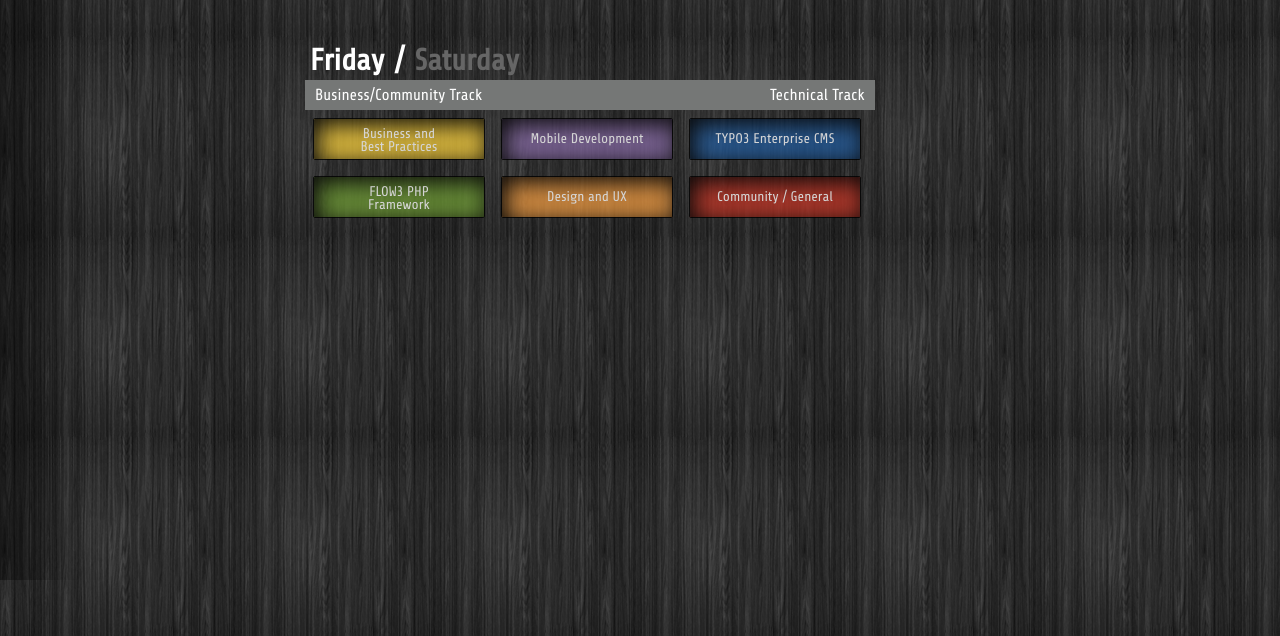
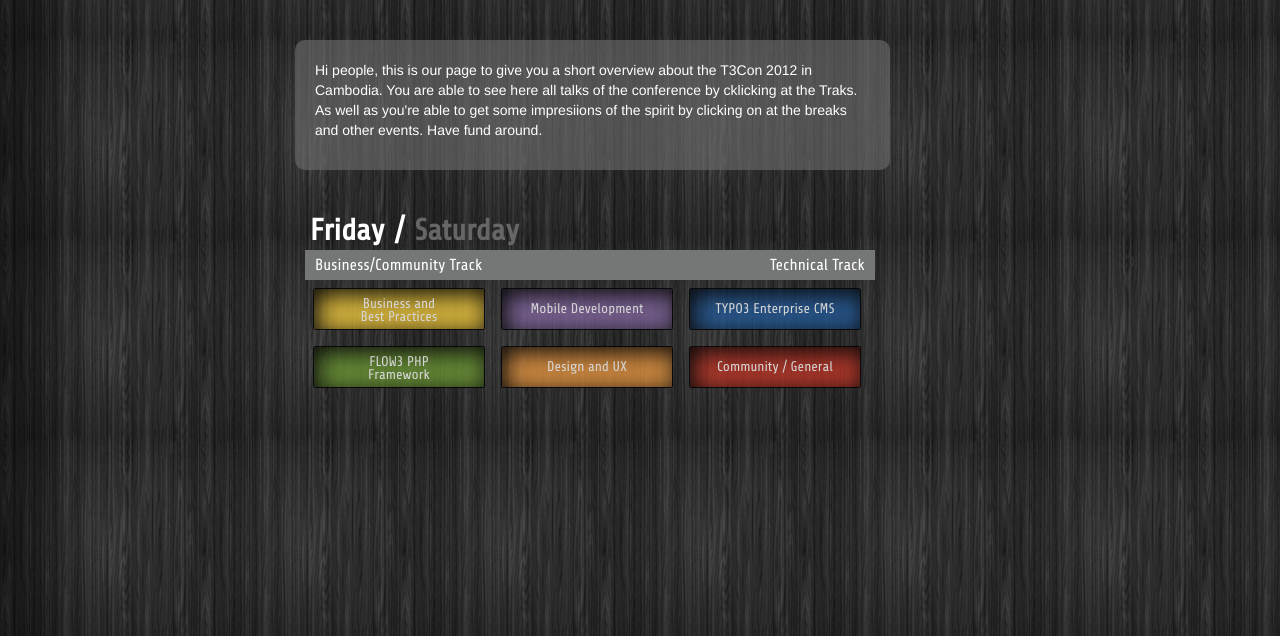
Before and after one commit to MultimediaOn10/t3confinal, a PHP site: page / in a window 1280 px wide. Shown: the part 160-796 px from the top of the page. Run offline with PHP 8.4, Linux system fonts and the light colour scheme; data that the repository does not hold is empty; some libraries are stand-ins or nearby versions.

Commit message:
TASK:Manual

```diff
--- a/css/main.css
+++ b/css/main.css
@@ -365,3 +365,16 @@ body {
 	float: left;
 	margin: 0px 5px 0px 5px;
 }
+/****************************/
+/***  Manual *******/
+/****************************/
+.skip{
+	-webkit-border-radius: 10px;
+	-moz-border-radius: 10px;
+	border-radius: 10px;
+	color: #ffffff;
+	background: rgba(112, 111, 111, 0.6);
+	padding: 20px;
+	margin: 40px 60px 0px 5px;
+	width: 555px !important;
+}
--- a/index.php
+++ b/index.php
@@ -67,6 +67,12 @@ $sql_pp="Select * from programpoints right join topics on programpoints.topic_id
 			<div class="span3 logo">
 				<a href="http://www.typo3.org"><img src="img/t3-logo.png"/></a>
 			</div>
+		</div>
+		<div class="row">
+			<div class="span3">&nbsp;</div>
+			<div class="span8 skip">
+            	<p>Hi people, this is our page to give you a short overview about the T3Con 2012 in Cambodia. You are able to see here all talks of the conference by cklicking at the Traks. As well as you're able to get some impresiions of the spirit by clicking on at the breaks and other events. Have fund around.</p>
+        	</div>
 		</div>
 		<div class="row">
 			<div class="span3">&nbsp;</div>
--- a/js/main.js
+++ b/js/main.js
@@ -107,10 +107,10 @@ $(document).ready(function() {
       $(".title-right").text(track_title);
       $(".speaker-name-right").text(speaker_name);
 
-      $(".bubble-content-right").animate({ left: '+=50', height: 'show' }, 1000, function() {
+      $(".bubble-content-right").animate({ left: '+=100', height: 'show' }, 1000, function() {
         $(".bubble-content-right").css('color','#000000');
         /*Button Animation*/
-        $(".button-right").animate({ left: '+=50', height: 'show' }, 1000, function() {
+        $(".button-right").animate({ left: '+=100', height: 'show' }, 1000, function() {
           $(".button-right").text("Info »");
         });
       });
```
